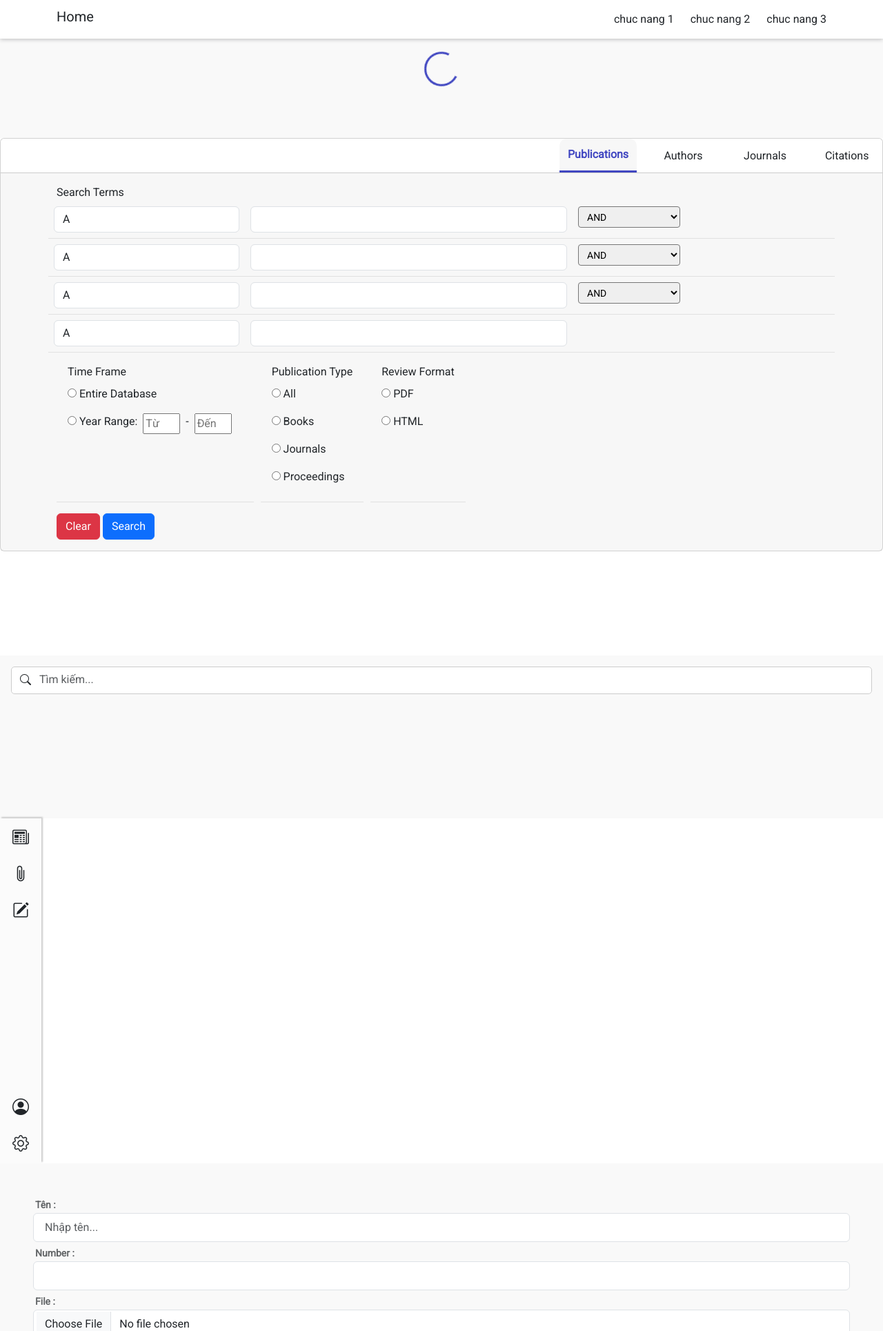
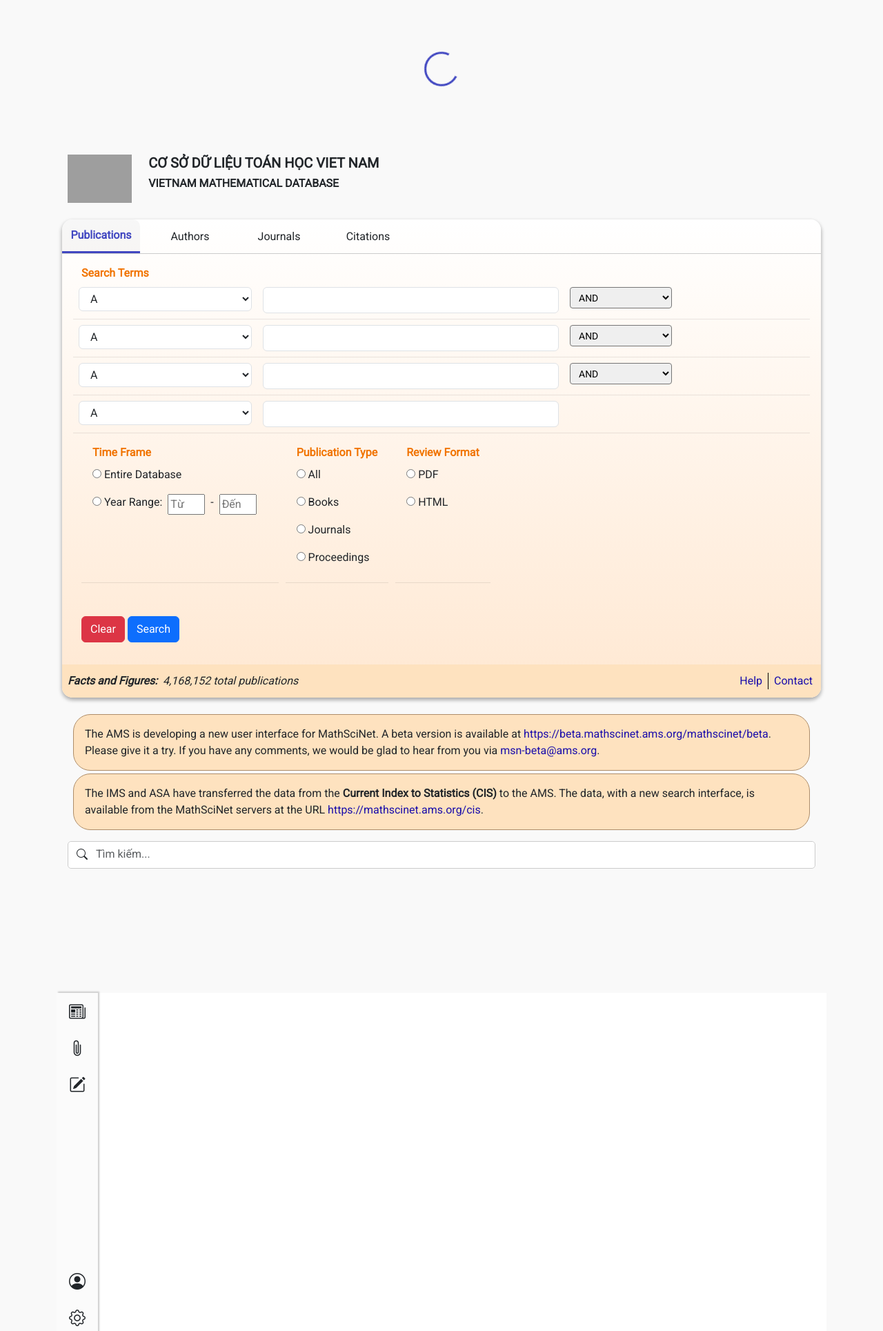
Before and after one commit to vuthiet2k/uxuiVue, a Django app: page / in a window 1280 px wide. Shown: the top 1929 px of the page at 69% size. Run offline with Django 3.2, Linux system fonts and the light colour scheme; some libraries are stand-ins or nearby versions; grey boxes are pictures that could not be loaded.

Commit message:
ađ fe bôk

```diff
--- a/firstdjango/thiethv/static/thiethv/css/total.css
+++ b/firstdjango/thiethv/static/thiethv/css/total.css
@@ -356,4 +356,5 @@ a:hover {
 /*css bosstrap*/
 .form-control {
     box-shadow: none !important;
+    appearance: auto !important;
 }
--- a/firstdjango/thiethv/static/thiethv/js/component/navbar/Publications.js
+++ b/firstdjango/thiethv/static/thiethv/js/component/navbar/Publications.js
@@ -4,7 +4,7 @@ const Publications = {
     <div class="container">
         <div>
             <div class="row" style="border-bottom: 1px solid rgba(0,0,0,.09);">
-                <div>Search Terms</div>
+                <div style="color: #f17400; font-weight: bold;">Search Terms</div>
                 <div class="col-sm-3 p-2">
                     <select class="form-control">
                         <option disabled value="">Please select one</option>
@@ -83,7 +83,7 @@ const Publications = {
         </div>
         <div class="d-md-flex d-sm-block" style="gap: 10px;">
             <div class="p-3" style="border-bottom: 1px solid rgba(0,0,0,.09);">
-                <div>Time Frame</div>
+                <div style="color: #f17400; font-weight: bold;">Time Frame</div>
                 <div class="py-2">
                     <input type="radio">
                     <label>Entire Database</label>
@@ -101,7 +101,7 @@ const Publications = {
                 </div>
             </div>
             <div class="p-3" style="border-bottom: 1px solid rgba(0,0,0,.09);">
-                <div>Publication Type</div>
+                <div style="color: #f17400; font-weight: bold;">Publication Type</div>
                 <div>
                     <div class="py-2">
                         <input type="radio">
@@ -116,7 +116,7 @@ const Publications = {
                 </div>
             </div>
             <div class="p-3" style="border-bottom: 1px solid rgba(0,0,0,.09);">
-                <div>Review Format</div>
+                <div style="color: #f17400; font-weight: bold;">Review Format</div>
                 <div>
                     <div class="py-2"><input type="radio">
                         <label>PDF</label></div>
@@ -125,7 +125,7 @@ const Publications = {
                 </div>
             </div>
         </div>
-        <div class="mt-3">
+        <div class="mt-5">
             <button class="btn btn btn-danger">Clear</button>
             <button class="btn btn-primary">Search</button>
         </div>
--- a/firstdjango/thiethv/static/thiethv/js/component/navbar/home_book.js
+++ b/firstdjango/thiethv/static/thiethv/js/component/navbar/home_book.js
@@ -9,10 +9,10 @@ const homeBook = {
         'input-text': inputValidated,
     },
     template: `
-    <div class="card h-100 w-100 position-relative">
-        <div class="card__header--book d-md-flex d-none justify-content-end">
-            <ul class="row h-100 w-100 m-0 p-0 ps-3" style="max-width: 500px;">
-                <li @click="activeNav(0)" :class="{'book--active': vShowTab(0)}" class="col ms-3">Publications</li>
+    <div class="h-100 w-100 position-relative" style="background-image: linear-gradient(180deg, #fff, #ffe8d2 ); max-width: 1100px;border-radius: 15px; overflow: hidden; box-shadow: 0 3px 6px rgba(0, 0, 0, 0.16), 0 3px 6px rgba(0, 0, 0, 0.23);">
+        <div class="card__header--book d-md-flex d-none">
+            <ul class="row h-100 w-100 m-0 p-0" style="max-width: 500px;">
+                <li @click="activeNav(0)" :class="{'book--active': vShowTab(0)}" class="col">Publications</li>
                 <li @click="activeNav(1)" :class="{'book--active': vShowTab(1)}" class="col ms-3">Authors</li>
                 <li @click="activeNav(2)" :class="{'book--active': vShowTab(2)}" class="col ms-3">Journals</li>
                 <li @click="activeNav(3)" :class="{'book--active': vShowTab(3)}" class="col ms-3">Citations</li>
@@ -21,28 +21,32 @@ const homeBook = {
         <div class="card__header--book d-flex d-md-none justify-content-between position-relative">
             <i class="bi bi-list position-absolute" style="right: 10px; top: 0; bottom: 0; font-size: 30px;"></i>
         </div>
-        <div class="p-3 h-100 d-flex" style="background-color: rgba(3, 3, 3, 0.03)">
+        <div class="p-3 h-100 d-flex" style="">
             <div class="w-100" v-show="vShowTab(0)">
                 <publications-item></publications-item>
             </div>
             <div class="w-100" v-show="vShowTab(1)">
                 <div class="container">
-                    <h5>Author Name or MR Author ID</h5>
-                    <input-text :placeholder="'Nhập tên...'" :label="'Tên :'"></input-text>
-                    <h6>Example: Hilbert, D* or 85745</h6>
-                    <button class="mt-3 btn btn-primary">Search</button>
+                    <h5 style="color: #f17400; font-weight: bold; font-size: 16px;">Author Name or MR Author ID</h5>
+                    <input class="form-control mt-3" placeholder="...">
+                    <p class="mt-2" style="color: #828282">Example: Hilbert, D* or 85745</p>
+                    <button class="mt-5 btn btn-primary">Search</button>
                 </div>
             </div>
             <div class="w-100" v-show="vShowTab(2)">
                 <div class="container">
-                    <h5>Journal</h5>
-                    <input-text :placeholder="'Nhập tên...'" :label="'Tên :'"></input-text>
-                    <h6>Enter a journal abbreviation, journal name, partial name, or an ISSN</h6>
-                    <button class="mt-3 btn btn-primary">Search</button>
+                    <h5 style="color: #f17400; font-weight: bold; font-size: 16px;">Journal</h5>
+                    <input class="form-control mt-3" placeholder="...">
+                    <p class="mt-2" style="color: #828282">Enter a journal abbreviation, journal name, partial name, or an ISSN</p>
+                    <button class="mt-5 btn btn-primary">Search</button>
                 </div>
             </div>
             <div class="w-100" v-show="vShowTab(3)">
             </div>
+        </div>
+        <div class="p-2 mt-3 d-flex justify-content-between align-items-center" style="background-color: #fee2bf; height: 48px;">
+            <div class="d-flex align-items-center h-100"><p class="fst-italic m-0"><b>Facts and Figures:</b>&nbsp; 4,168,152 total publications</p></div>
+            <div class="d-flex align-items-center"><a class="m-1 pe-2" style="border-right: 1px solid #000;">Help</a> <a class="m-1">Contact</a></div>
         </div>
     </div>`,
     data: function () {
--- a/firstdjango/thiethv/templates/thiethv/components.html
+++ b/firstdjango/thiethv/templates/thiethv/components.html
@@ -35,12 +35,37 @@
 
 <!-- Begin page -->
 <div id="vm-library-ui-ux">
-        <vm-top-header></vm-top-header>
+    <!--    <vm-top-header></vm-top-header>-->
     <div>
         <loading-data></loading-data>
     </div>
-    <div style="min-height: 750px; background-color: #fff;">
+    <div class="container">
+        <div class="my-4 w-100 d-flex justify-content-center">
+            <div class="d-flex w-100" style="max-width: 1100px;">
+                <img class="mx-2" src="../../static/thiethv/images/Logo.png" style="height: 70px;">
+            <div class="ms-3"><h5 style="font-weight: bold;">CƠ SỞ DỮ LIỆU TOÁN HỌC VIET NAM</h5> <h6 style="font-weight: bold;">
+                VIETNAM MATHEMATICAL DATABASE</h6></div>
+            </div>
+        </div>
+        <div class="d-flex justify-content-center w-100">
             <home-book></home-book>
+        </div>
+        <div class="mt-4 d-flex justify-content-center w-100">
+            <div class="p-3 mx-4"
+                 style="background-color: #fee2bf; max-width: 1100px;border-radius: 25px;border: 1px solid #ae8d69;">
+                The AMS is developing a new user interface for MathSciNet. A beta version is available at <a
+                    href="https://beta.mathscinet.ams.org/mathscinet/beta">https://beta.mathscinet.ams.org/mathscinet/beta</a>.
+                Please give it a try. If you have any comments, we would be glad to hear from you via <a
+                    href="mailto:msn-beta@ams.org">msn-beta@ams.org</a>.
+            </div>
+        </div>
+        <div class="mt-1 d-flex justify-content-center w-100">
+            <div class="p-3 mx-4"
+                 style="background-color: #fee2bf; max-width: 1100px;border-radius: 25px;border: 1px solid #ae8d69;">
+                The IMS and ASA have transferred the data from the <b>Current Index to Statistics (CIS)</b> to the
+                AMS. The data, with a new search interface, is available from the MathSciNet servers at the URL <a
+                    href="https://mathscinet.ams.org/cis">https://mathscinet.ams.org/cis</a>.
+            </div>
         </div>
         <div style="height: 220px">
             <key-search :api="'http://atk.gishub.vn/api/object/'"></key-search>
@@ -62,7 +87,8 @@
         <div style="height: 750px;">
             <div class="position-relative h-100 w-100">
                 <div class="position-absolute w-100" style="height: 70px; background-color: #fff;">Header</div>
-            <div class="position-absolute h-100 mt-5 d-none d-sm-block" style="width: 60px; background-color: #fff;">
+                <div class="position-absolute h-100 mt-5 d-none d-sm-block"
+                     style="width: 60px; background-color: #fff;">
                     Side Bar
                 </div>
             </div>
```
Lines whose indentation alone changed are shown as unchanged.
